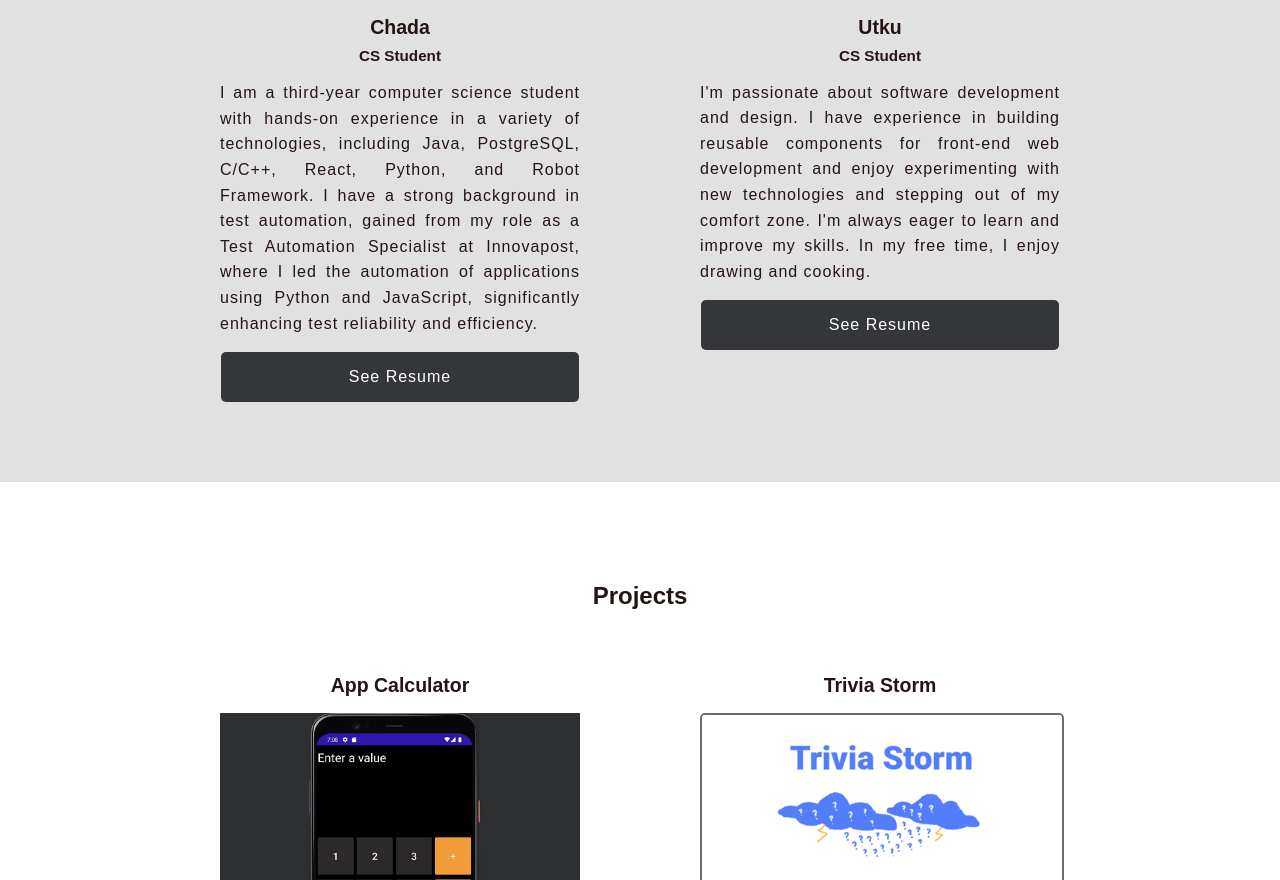
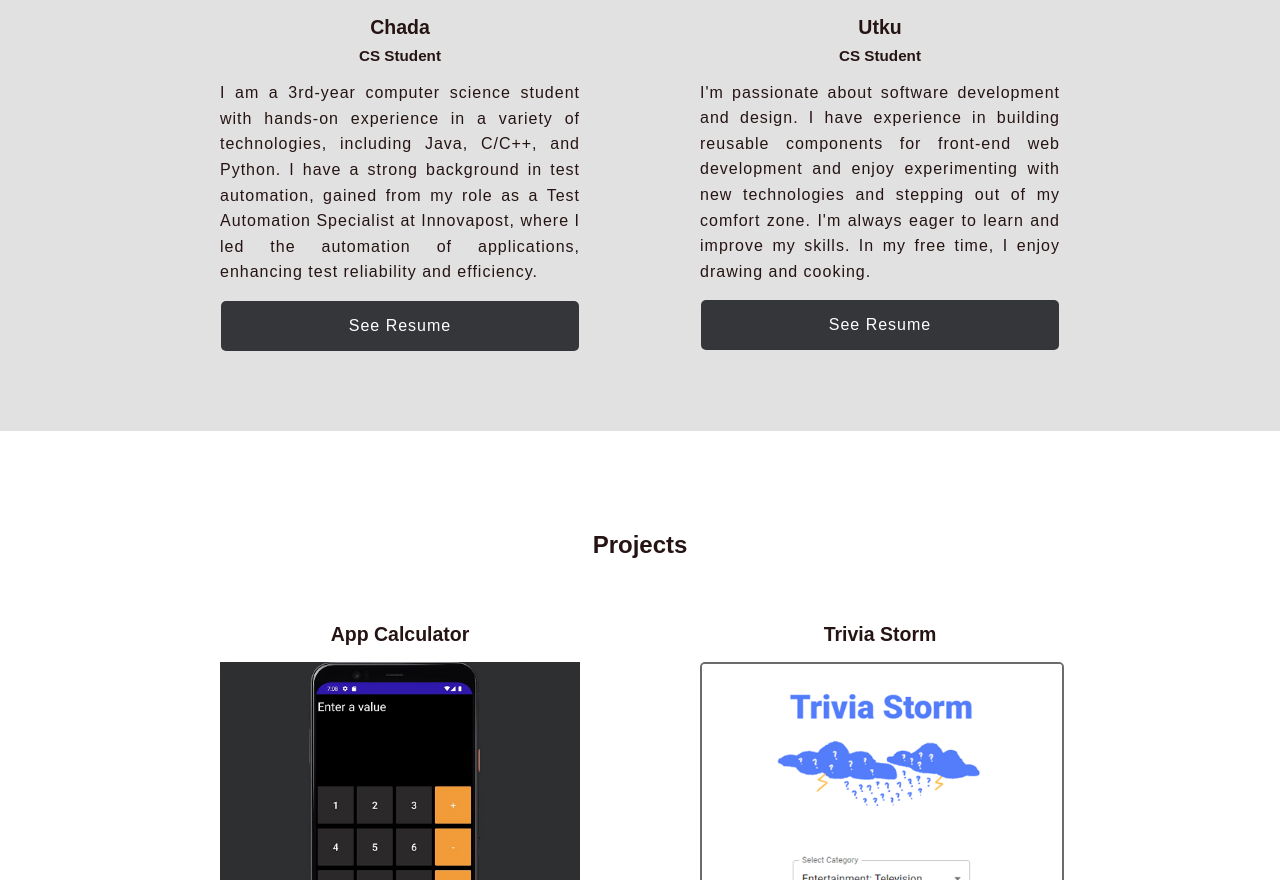
Before and after one commit to utct/portfolio, a plain HTML site: page public/index.html in a window 1280 px wide. Shown: the part 1077-1957 px from the top of the page. Drawn offline with Linux system fonts and the light colour scheme.

Commit message:
Updated personal description in about section

```diff
--- a/public/index.html
+++ b/public/index.html
@@ -37,11 +37,11 @@
                         <h2>Chada</h2>
                         <h3 class="mt-8">CS Student</h3>
                         <div class = "descriptive-text mt-16">
-                            I am a third-year computer science student with hands-on experience in a variety of
-                            technologies, including Java, PostgreSQL, C/C++, React, Python, and Robot Framework.
+                            I am a 3rd-year computer science student with hands-on experience in a variety of
+                            technologies, including Java, C/C++, and Python.
                             I have a strong background in test automation, gained from my role as a Test Automation
-                            Specialist at Innovapost, where I led the automation of applications using Python and
-                            JavaScript, significantly enhancing test reliability and efficiency.
+                            Specialist at Innovapost, where I led the automation of applications, enhancing
+                            test reliability and efficiency.
                             <a href="resumes/resumeChada/lab02/resume.html" class="button mt-16">See Resume</a>
                         </div>
                     </div>
```
